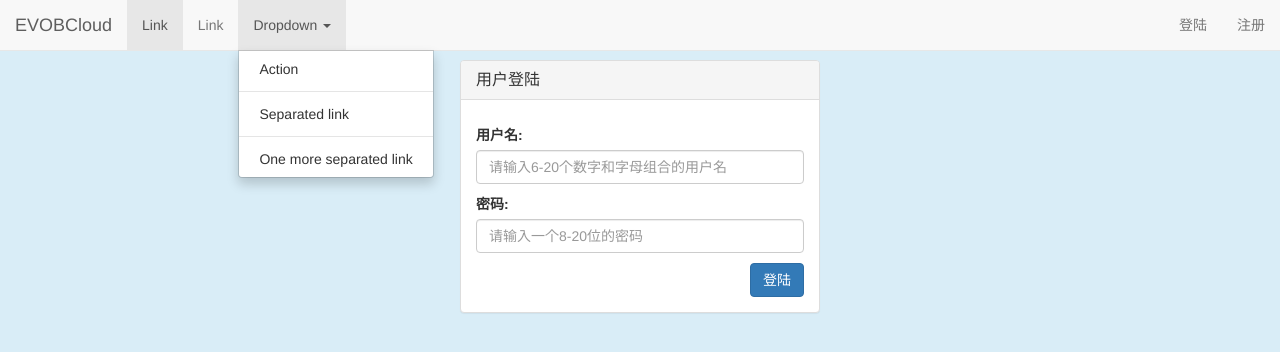
After one commit to i-harbor/iharbor, a Django app: page /users/login/ in a window 1280 px wide, after a click on "Dropdown". The commit adds this page. Shown: the top 352 px of the page. Run offline with Django 3.2, Linux system fonts and the light colour scheme; some libraries are stand-ins or nearby versions.

Commit message:
添加用户注册登陆等功能

```diff
--- a/apps/upload/templates/files.html
+++ b/apps/upload/templates/files.html
@@ -1,4 +1,4 @@
-{% extends "base_upload.html" %}
+{% extends "base.html" %}
 {% load static %}
 
 {% block title %}
--- a/apps/upload/views.py
+++ b/apps/upload/views.py
@@ -19,14 +19,14 @@ def file_list(request):
         form = UploadFileForm(request.POST, request.FILES)
         if form.is_valid():
             handleUploadFile(request)
-            return redirect(reverse('file_list'))
+            return redirect(reverse('upload:file_list'))
     else:
         form = UploadFileForm()
 
     content = {}
-    content['form_title'] = '上传文件'
+    # content['form_title'] = '上传文件'
     content['submit_text'] = '上传'
-    content['action_url'] = reverse('file_list')
+    content['action_url'] = reverse('upload:file_list')
     content['form'] = form
     with switch_db(UploadFileInfo, 'db2'):
         content['files'] = UploadFileInfo.objects.all()
--- /dev/null
+++ b/apps/users/apps.py
@@ -0,0 +1,6 @@
+from django.apps import AppConfig
+
+
+class UsersConfig(AppConfig):
+    name = 'users'
+    verbose_name = '用户管理'
--- /dev/null
+++ b/apps/users/forms.py
@@ -0,0 +1,148 @@
+from django import forms
+from django.contrib.auth import authenticate
+
+from .models import UserProfile
+
+
+class UserRegisterForm(forms.Form):
+    '''
+    用户注册表单
+    '''
+    username = forms.CharField( label='用户名',
+                                min_length=6,
+                                max_length=20,
+                                widget=forms.TextInput(attrs={
+                                                'class': 'form-control',
+                                                'placeholder': '请输入6-20个数字和字母组合的用户名'
+                                }))
+    password = forms.CharField( label='密码',
+                                min_length=8,
+                                max_length=20,
+                                widget=forms.PasswordInput(attrs={
+                                                'class': 'form-control',
+                                                'placeholder': '请输入一个8-20位的密码'
+                                }))
+    confirm_password = forms.CharField( label='确认密码',
+                                min_length=8,
+                                max_length=20,
+                                widget=forms.PasswordInput(attrs={
+                                                'class': 'form-control',
+                                                'placeholder': '请输入确认密码'
+                                }))
+
+    def clean(self):
+        '''
+        验证表单提交的数据
+        '''
+        # username = getattr(self.cleaned_data, 'username', None)
+        username = self.cleaned_data['username']
+        password = self.cleaned_data['password']
+        confirm_password = self.cleaned_data['confirm_password']
+
+        #用户名输入是否为空
+        if not username:
+            raise forms.ValidationError('用户名不能为空')
+
+        #检查用户名是否已存在
+        if UserProfile.objects.filter(username=username).exists():
+            raise forms.ValidationError('用户名已存在，请重新输入')
+
+        #密码是否一致
+        if not password or password != confirm_password:
+            raise forms.ValidationError('密码输入不一致')
+
+        #创建新用户
+        user = UserProfile.objects.create_user(username=username, password=password)
+        self.cleaned_data['user'] = user
+
+        return self.cleaned_data
+
+
+
+class LoginForm(forms.Form):
+    '''
+    用户登陆表单
+    '''
+    username = forms.CharField( label='用户名',
+                                min_length=6,
+                                max_length=20,
+                                widget=forms.TextInput(attrs={
+                                                'class': 'form-control',
+                                                'placeholder': '请输入6-20个数字和字母组合的用户名'
+                                }))
+    password = forms.CharField( label='密码',
+                                min_length=8,
+                                max_length=20,
+                                widget=forms.PasswordInput(attrs={
+                                                'class': 'form-control',
+                                                'placeholder': '请输入一个8-20位的密码'
+                                }))
+
+
+    def clean(self):
+        '''
+        验证表单提交的数据
+        '''
+        username = self.cleaned_data['username']
+        password = self.cleaned_data['password']
+
+        #验证用户
+        user = authenticate(username=username, password=password)
+        if not user:
+            raise forms.ValidationError('用户名或密码有误，请注意区分字母大小写')
+        else:
+            self.cleaned_data['user'] = user
+        return self.cleaned_data
+
+
+
+class PasswordChangeForm(forms.Form):
+    '''
+    用户密码修改表单
+    '''
+    old_password = forms.CharField( label='原密码',
+                                min_length=8,
+                                max_length=20,
+                                widget=forms.TextInput(attrs={
+                                                'class': 'form-control',
+                                                'placeholder': '请输入原密码'
+                                }))
+    new_password = forms.CharField( label='新密码',
+                                min_length=8,
+                                max_length=20,
+                                widget=forms.PasswordInput(attrs={
+                                                'class': 'form-control',
+                                                'placeholder': '请输入一个8-20位的新密码'
+                                }))
+    confirm_new_password = forms.CharField( label='确认新密码',
+                                min_length=8,
+                                max_length=20,
+                                widget=forms.PasswordInput(attrs={
+                                                'class': 'form-control',
+                                                'placeholder': '请再次输入新密码'
+                                }))
+
+    def __init__(self, *args, **kwargs):
+        if 'user' in kwargs:
+            self.user = kwargs.pop('user')
+        return super(PasswordChangeForm, self).__init__(*args, **kwargs)
+
+    def clean(self):
+        '''
+        验证表单提交的数据
+        '''
+        new_password = self.cleaned_data['new_password']
+        confirm_new_password = self.cleaned_data['confirm_new_password']
+        if new_password != confirm_new_password or not new_password:
+            raise forms.ValidationError('新密码输入不一致，请重新输入')
+        return self.cleaned_data
+
+
+    def clean_old_password(self):
+        '''
+        验证原密码
+        '''
+        old_password = self.cleaned_data['old_password']
+        if not self.user.check_password(old_password):
+            raise forms.ValidationError('原密码有误')
+        return old_password
--- /dev/null
+++ b/apps/users/tests.py
@@ -0,0 +1,3 @@
+from django.test import TestCase
+
+# Create your tests here.
--- /dev/null
+++ b/apps/users/urls.py
@@ -0,0 +1,13 @@
+from django.conf.urls import url
+
+from . import views
+
+urlpatterns = [
+    url(r'^register/$', views.register_user, name='register'),
+    url(r'^login/$', views.login_user, name='login'),
+    url(r'^logout/$', views.logout_user, name='logout'),
+    url(r'^change_password/$', views.change_password, name='change_password'),
+    # path('<int:blog_id>/', views.BlogDetailView.as_view(), name='blog_detail'),
+    # url(r'^(?P<blog_id>\d+)/$', views.BlogDetailView.as_view(), name='blog_detail'),
+    # url(r'^add/$', views.blog_add, name='blog_add')
+]
--- /dev/null
+++ b/apps/users/views.py
@@ -0,0 +1,97 @@
+from django.shortcuts import render, redirect, reverse
+from django.contrib.auth.views import redirect_to_login
+from django.contrib.auth import logout, login
+from django.contrib.auth.decorators import login_required
+
+from .forms import UserRegisterForm, LoginForm, PasswordChangeForm
+
+# Create your views here.
+
+def register_user(request):
+    '''
+    用户注册函数视图
+    '''
+    if request.method == 'POST':
+        form = UserRegisterForm(request.POST)
+        #表单数据验证通过
+        if form.is_valid():
+            #保存用户
+            user = form.cleaned_data['user']
+            user.save()
+
+            #从定向到登陆界面，登陆通过后导航到next地址
+            logout(request)#登出用户（确保当前没有用户登陆）
+            return redirect_to_login(next=reverse('web_index'), login_url=reverse('users:login'))
+    else:
+        form = UserRegisterForm()
+
+    content = {}
+    content['form_title'] = '用户注册'
+    content['submit_text'] = '注册'
+    content['action_url'] = reverse('users:register')
+    content['form'] = form
+    return render(request, 'form.html', content)
+
+
+def login_user(request):
+    '''
+    用户登陆函数视图
+    '''
+    if request.method == 'POST':
+        form = LoginForm(request.POST)
+        if form.is_valid():
+            user = form.cleaned_data['user']
+            #登陆用户
+            login(request, user)
+            next = request.session.get('next', reverse('web_index'))
+            return redirect(to=next)
+    else:
+        #保存登陆后跳转地址，如果存在的话
+        next = request.GET.get('next', None)
+        if next:
+            request.session['next'] = next
+        form = LoginForm()
+
+    content = {}
+    content['form_title'] = '用户登陆'
+    content['submit_text'] = '登陆'
+    content['action_url'] = reverse('users:login')
+    content['form'] = form
+    return render(request, 'form.html', content)
+
+
+@login_required
+def logout_user(request):
+    '''
+    注销用户
+    '''
+    logout(request)
+    return redirect(to=request.GET.get('next', reverse('web_index')))
+
+
+@login_required
+def change_password(request):
+    '''
+    修改密码函数视图
+    '''
+    if request.method == 'POST':
+        form = PasswordChangeForm(request.POST, user=request.user)
+        if form.is_valid():
+            #修改密码
+            new_password = form.cleaned_data['new_password']
+            user = request.user
+            user.set_password(new_password)
+            ret = user.save()
+
+            #注销当前用户，重新登陆
+            logout(request)
+            return redirect(to=reverse('users:login'))
+    else:
+        form = PasswordChangeForm()
+
+    content = {}
+    content['form_title'] = '修改密码'
+    content['submit_text'] = '修改'
+    content['action_url'] = reverse('users:change_password')
+    content['form'] = form
+    return render(request, 'form.html', content)
--- /dev/null
+++ b/templates/base.html
@@ -0,0 +1,70 @@
+{% load static %}
+<!DOCTYPE html>
+<html lang="en">
+<head>
+	<meta charset="UTF-8">
+	<link rel="stylesheet" type="text/css" href="{% static 'bootstrap-3.3.7/css/bootstrap.min.css' %}">
+	{% block head %}{% endblock %}
+	<title>{% block title %}{% endblock %}</title>
+</head>
+<body class="bg-info">
+    <nav class="navbar navbar-default navbar-fixed-top">
+        <div class="container-fluid">
+            <!-- Brand and toggle get grouped for better mobile display -->
+            <div class="navbar-header">
+                <button type="button" class="navbar-toggle collapsed" data-toggle="collapse"
+                        data-target="#bs-example-navbar-collapse-1" aria-expanded="false">
+                    <span class="sr-only">Toggle navigation</span>
+                    <span class="icon-bar"></span>
+                    <span class="icon-bar"></span>
+                    <span class="icon-bar"></span>
+                </button>
+                <a class="navbar-brand" href="#">EVOBCloud</a>
+            </div>
+
+            <!-- Collect the nav links, forms, and other content for toggling -->
+            <div class="collapse navbar-collapse" id="bs-example-navbar-collapse-1">
+                <ul class="nav navbar-nav">
+                    <li class="active"><a href="#">Link <span class="sr-only">(current)</span></a></li>
+                    <li><a href="#">Link</a></li>
+                    <li class="dropdown">
+                        <a href="#" class="dropdown-toggle" data-toggle="dropdown" role="button" aria-haspopup="true"
+                           aria-expanded="false">Dropdown <span class="caret"></span></a>
+                        <ul class="dropdown-menu">
+                            <li><a href="#">Action</a></li>
+                            <li role="separator" class="divider"></li>
+                            <li><a href="#">Separated link</a></li>
+                            <li role="separator" class="divider"></li>
+                            <li><a href="#">One more separated link</a></li>
+                        </ul>
+                    </li>
+                </ul>
+                <ul class="nav navbar-nav navbar-right">
+                    {% if user.is_authenticated %}
+                        <li class="dropdown">
+                            <a href="#" class="dropdown-toggle" data-toggle="dropdown" role="button" aria-haspopup="true"
+                               aria-expanded="false"><span class="glyphicon glyphicon-user" aria-hidden="true"></span>{{ user.username }} <span class="caret"></span></a>
+                            <ul class="dropdown-menu">
+                                <li><a href="{% url 'users:logout' %}">注销</a></li>
+                                <li><a href="{% url 'users:change_password' %}">修改密码</a></li>
+                                <li role="separator" class="divider"></li>
+                            </ul>
+                        </li>
+                    {% else %}
+                        <li><a href="{% url 'users:login' %}">登陆</a></li>
+                        <li><a href="{% url 'users:register' %}">注册</a></li>
+                    {% endif %}
+                </ul>
+            </div><!-- /.navbar-collapse -->
+        </div><!-- /.container-fluid -->
+    </nav>
+    <div style="margin-top: 60px;">
+        {% block boby %}{% endblock %}
+    </div>
+
+    <script type="text/javascript" src="{% static 'jquery-1.12.4/jquery.min.js' %}"></script>
+    {# 加载 Bootstrap 的所有 JavaScript 插件。你也可以根据需要只加载单个插件 #}
+    <script type="text/javascript" src="{% static 'bootstrap-3.3.7/js/bootstrap.min.js' %}"></script>
+	{% block script %}{% endblock %}
+</body>
+</html>
--- /dev/null
+++ b/templates/form.html
@@ -0,0 +1,30 @@
+{% extends 'base.html' %}
+
+{% block title %}{{ form_title }}{% endblock %}
+
+{% block boby %}
+    <div class="container">
+        <div class="row">
+            <div class="col-sm-offset-4 col-sm-4">
+                <div class="panel panel-default">
+                    <div class="panel-heading">
+                        <h3 class="panel-title">{{ form_title }}</h3>
+                    </div>
+                    <div class="panel-body">
+                        <form method="POST" action="{{ action_url }}" enctype="multipart/form-data">
+                            {% csrf_token %}
+                            {% for field in form %}
+                                <p class="text-danger">{{ field.errors.as_text }}</p>
+                                {{ field.label_tag }} {{ field }}
+                            {% endfor %}
+                            <p id="tip_text" class="text-danger pull-left">{{ form.non_field_errors.as_text }}</p>
+                            <div class="clearfix"></div>
+                            <button type="submit" class="btn btn-primary pull-right">{{ submit_text }}</button>
+                        </form>
+                        {% block form_extend %}{% endblock %}
+                    </div>
+                </div>
+            </div>
+        </div>
+    </div>
+{% endblock %}
--- a/webserver/urls.py
+++ b/webserver/urls.py
@@ -15,14 +15,16 @@ Including another URLconf
 """
 from django.contrib import admin
 from django.conf.urls import url, include
-# from django.urls import path, include #django2.x
 from django.shortcuts import redirect, reverse
+from django.contrib.auth.decorators import login_required
 
+@login_required
 def index(request):
-    return redirect(to=reverse('file_list'))
+    return redirect(to=reverse('upload:file_list'))
 
 urlpatterns = [
-    # url(r'^admin/', admin.site.urls),
-    url(r'^$', index, name='index'),
-    url(r'^upload/', include('upload.urls')),
+    url(r'^admin/', admin.site.urls),
+    url(r'^$', index, name='web_index'),
+    url(r'^upload/', include('upload.urls', namespace='upload')),
+    url(r'^users/', include('users.urls', namespace='users')),
 ]
```
Also changed, not shown: apps/upload/models.py (+4 -8 lines), apps/upload/static/upload/blog.css (deleted, +0 -46 lines), apps/upload/templates/form.html (deleted, +0 -30 lines), apps/users/admin.py (added, +10 -0 lines), apps/users/models.py (added, +10 -0 lines), webserver/settings.py (+16 -37 lines), README.md, apps/users/__init__.py (added), apps/users/migrations/0001_initial.py (added), apps/users/migrations/__init__.py (added).
